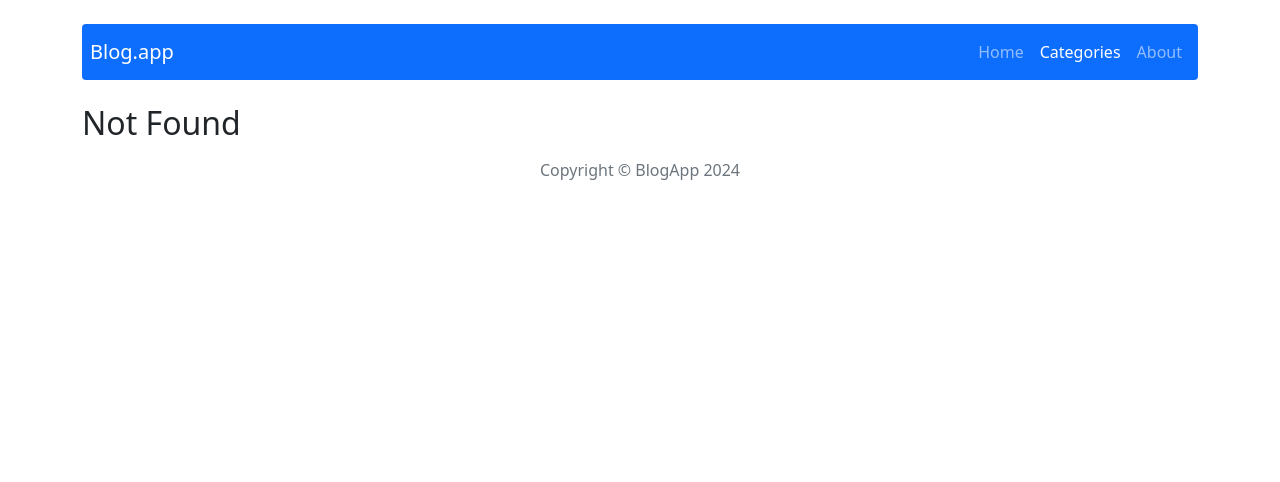
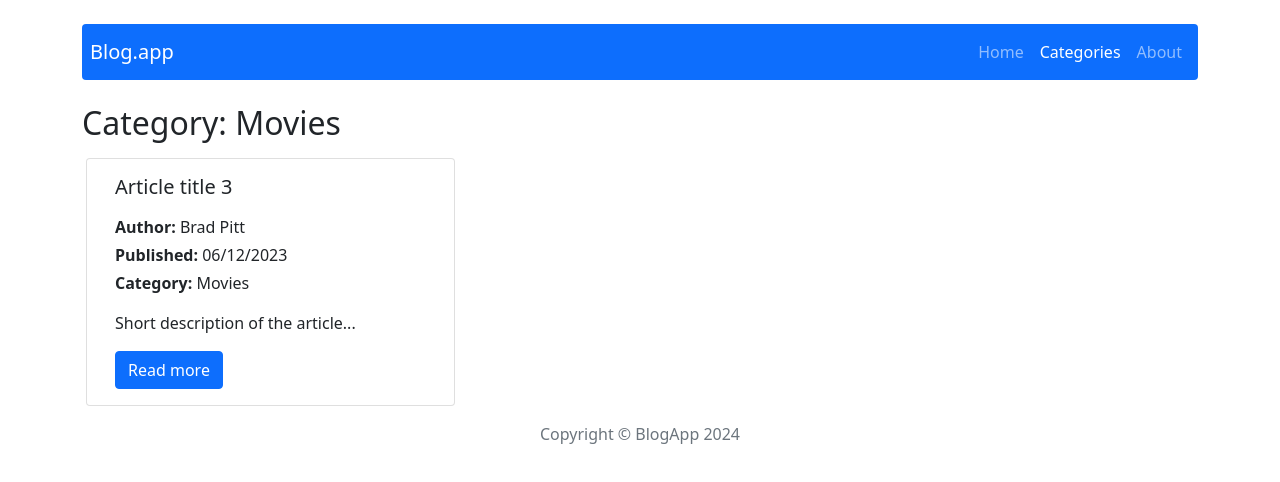
Before and after one commit to wojciechdlugosz/crud-blog-react-app, a React (Create React App) app: page /categories/movies in a window 1280 px wide. Before the commit this address had no page. Shown: the top 482 px of the page. Built offline with nearby package versions, Linux system fonts and the light colour scheme.

Commit message:
Display proper posts according to category url

```diff
--- a/src/App.js
+++ b/src/App.js
@@ -4,12 +4,13 @@ import NotFound from './components/pages/NotFound/NotFound';
 import Post from './components/pages/Post/Post';
 import PostAdd from './components/pages/PostAdd/PostAdd';
 import PostEdit from './components/pages/PostEdit/PostEdit';
+import CategoryPage from './components/pages/CategoryPage/CategoryPage';
+import Categories from './components/pages/Categories/Categories';
 
 import { Routes, Route } from 'react-router-dom';
 import Header from './components/views/Header/Header';
 import Footer from './components/views/Footer/Footer';
 import { Container } from 'react-bootstrap';
-import Categories from './components/pages/Categories/Categories';
 
 const App = () => {
   return (
@@ -22,6 +23,7 @@ const App = () => {
           <Route path="/post/add" element={<PostAdd />} />
           <Route path="/post/edit/:postId" element={<PostEdit />} />
           <Route path="/about" element={<About />} />
+          <Route path="/categories/:categoryId" element={<CategoryPage />} />
           <Route path="/categories" element={<Categories />} />
           <Route path="*" element={<NotFound />} />
         </Routes>
--- a/src/components/features/PostBox/PostBox.js
+++ b/src/components/features/PostBox/PostBox.js
@@ -6,11 +6,11 @@ import { useSelector } from 'react-redux';
 import { Link } from 'react-router-dom';
 import dateToStr from '../../../utils/dateToStr';
 
-import { getAllPosts } from '../../../redux/postsRedux';
+import { getAllPosts, getPostByCategory } from '../../../redux/postsRedux';
 
-const PostBox = () => {
+const PostBox = ({ categoryId }) => {
 
-    const posts = useSelector(getAllPosts);
+    const posts = useSelector(categoryId ? (state) => getPostByCategory(state, categoryId) : getAllPosts);
 
     return (
         <Row className="mx-1" xs={1} sm={2} md={3}>
--- a/src/components/pages/Categories/Categories.js
+++ b/src/components/pages/Categories/Categories.js
@@ -1,18 +1,18 @@
 import { getAllCategories } from "../../../redux/categoriesRedux";
 import { useSelector } from 'react-redux';
-
-import Card from 'react-bootstrap/Card';
+import { Link } from 'react-router-dom';
+import Button from 'react-bootstrap/Button';
 
 const Categories = () => {
     const categories = useSelector(getAllCategories);
 
     return (
         <>
-        <h2>All categories</h2>
-        {categories.map((category) => (
-            <Card key={category.id} style={{ maxWidth: '40%' }} className="my-2 border-0 mt-3">
-                <Card.Link className="text-decoration-none fs-5">{category.title}</Card.Link>
-            </Card>
+        <h2 className="my-3">All categories</h2>
+        {categories.map(({ id, title }) => (
+            <Link key={id} to={`/categories/${id}`} className="mx-1 py-1">
+                <Button variant="primary">{title}</Button>
+            </Link>
         ))}
         </>
     );
--- /dev/null
+++ b/src/components/pages/CategoryPage/CategoryPage.js
@@ -0,0 +1,19 @@
+import { useParams, Navigate } from "react-router-dom";
+import { useSelector } from "react-redux";
+import { getCategoryById } from "../../../redux/categoriesRedux";
+import PostBox from "../../features/PostBox/PostBox";
+
+const CategoryPage = () => {
+    const { categoryId } = useParams();
+    const category = useSelector((state) => getCategoryById(state, categoryId));
+
+    if(!category) return <Navigate to="/" />
+    return (
+        <>
+        <h2 className="my-3">Category: {category.title}</h2>
+        <PostBox categoryId={categoryId} />
+        </>
+    );
+};
+
+export default CategoryPage;
--- a/src/redux/categoriesRedux.js
+++ b/src/redux/categoriesRedux.js
@@ -1,5 +1,6 @@
 //selectors
 export const getAllCategories = ({ categories }) => categories;
+export const getCategoryById = ({ categories }, categoryId) => categories.find((category) => category.id === categoryId);
 
 // actions
 const createActionName = actionName => `app/categories/${actionName}`;
--- a/src/redux/initialState.js
+++ b/src/redux/initialState.js
@@ -40,15 +40,15 @@ const initialState = {
 
     categories: [
         {
-            id: '1',
+            id: 'sport',
             title: 'Sport'
         },
         {
-            id: '2',
+            id: 'news',
             title: 'News'
         },
         {
-            id: '3',
+            id: 'movies',
             title: 'Movies'
         }
     ]
--- a/src/redux/postsRedux.js
+++ b/src/redux/postsRedux.js
@@ -1,7 +1,7 @@
 //selectors
 export const getAllPosts = ({ posts }) => posts;
 export const getPostById = ({ posts }, postId) => posts.find((post) => post.id == postId);
-export const getPostByCategory = ({ posts }, postCategory) => posts.find((post) => post.category === postCategory);
+export const getPostByCategory = ({ posts }, categoryId) => posts.filter((post) => post.category.toLowerCase() === categoryId);
 
 // actions
 const createActionName = actionName => `app/posts/${actionName}`;
```
